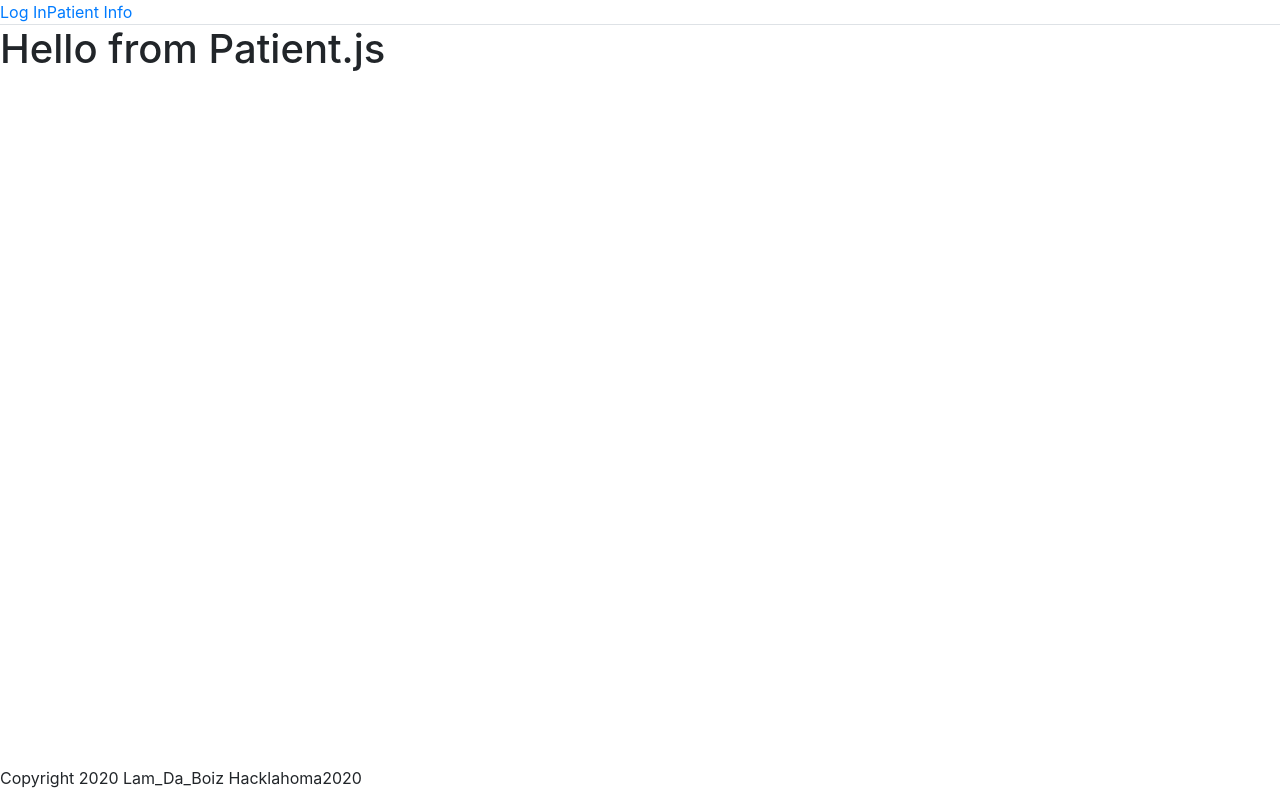
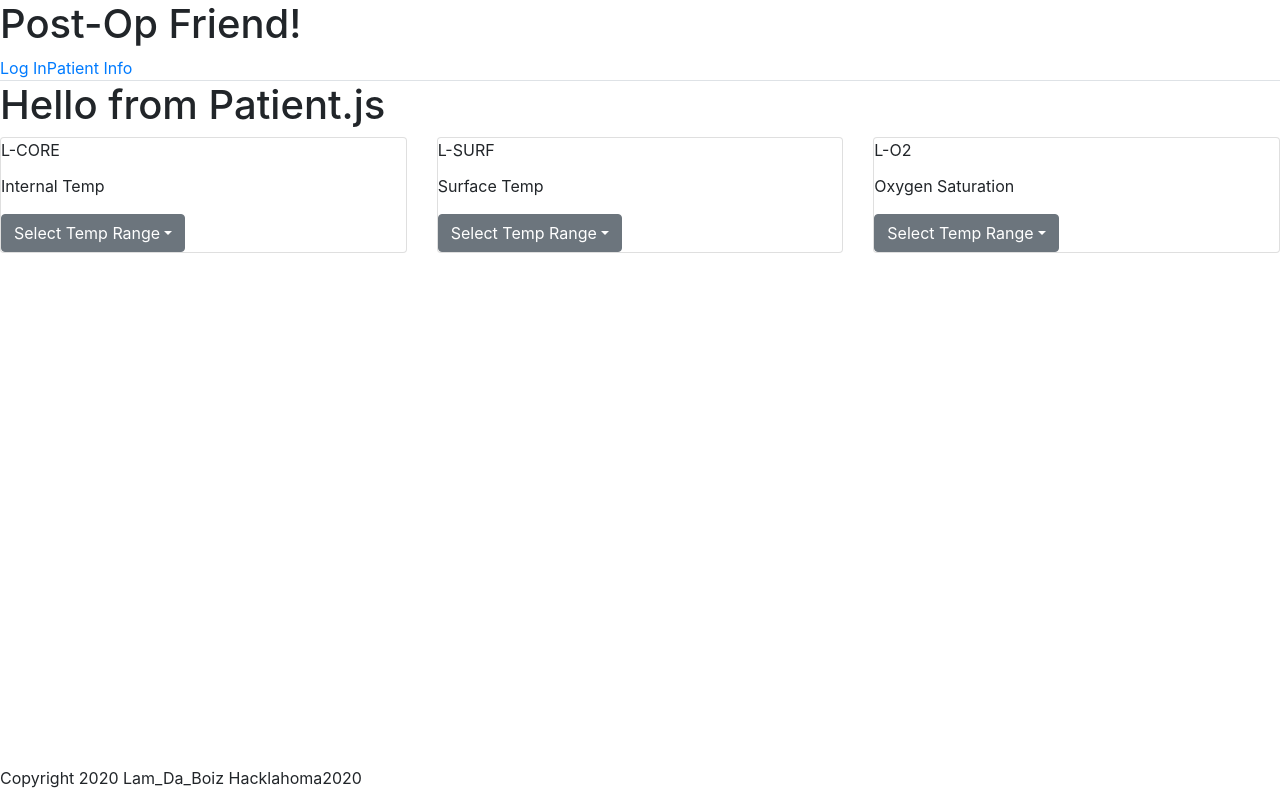
Before and after one commit to Post-Op-Patient-App/Front-End, a React (Create React App) app in the folder post-op-patient-app/: page /patient in a window 1280 px wide. Built offline with nearby package versions, Linux system fonts and the light colour scheme.

Commit message:
have the first row in patient but there's  abug where opening one drop down opens all the drop downs at once

```diff
--- a/post-op-patient-app/src/App.css
+++ b/post-op-patient-app/src/App.css
@@ -38,8 +38,8 @@
 }
 
 .login{
-  width: 70%;
-  margin-left: 15%;
+  width: 60%;
+  margin-left: 20%;
 }
 footer{
   position: absolute;
@@ -53,5 +53,5 @@ footer{
 .login Button{
   flex-wrap: wrap;
   align-items: center;
-  margin-left: 15%;
+  margin-left: 40%;
 }
--- a/post-op-patient-app/src/App.js
+++ b/post-op-patient-app/src/App.js
@@ -3,10 +3,14 @@ import {BrowserRouter as Router, Route, Switch, Link} from "react-router-dom";
 import './App.css';
 import Patient from "./components/Patient/Patient.js";
 import Home from "./components/Home.js";
+import Nurse from "./components/Nurse/Nurse.js";
 
 function App(props) {
   return (
     <main>
+    <header>
+    <h1>Post-Op Friend!</h1>
+    </header>
     <Router>
       <div className="nav-tabs">
         <Link className="links" to="/">Log In</Link>
--- a/post-op-patient-app/src/components/Home.js
+++ b/post-op-patient-app/src/components/Home.js
@@ -1,21 +1,22 @@
 import React from "react";
 import { withFormik } from "formik";
-import { Button, Form, FormGroup, Label, Input, Card, CardHeader } from 'reactstrap';
+import { Button, Form, FormGroup, Input, Card, CardHeader } from 'reactstrap';
+import * as Yup from "yup";
+
+function Home(){
 
 
-function Home(){
   return (
     <div className="home">
-      <h1>This is the home page and it will have a log in form here</h1>
       <Card className="login">
       <CardHeader>Log In</CardHeader>
       <Form inline className="login-form">
       <FormGroup className="mb-2 mr-sm-2 mb-sm-0">
-        <Label for="exampleEmail" className="mr-sm-2">Email</Label>
+        <label for="exampleEmail" className="mr-sm-2">Email</label>
         <Input type="email" name="email" id="exampleEmail" placeholder="something@idk.cool" />
       </FormGroup>
       <FormGroup className="mb-2 mr-sm-2 mb-sm-0">
-        <Label for="password" className="mr-sm-2">Password</Label>
+        <label for="password" className="mr-sm-2">Password</label>
         <Input type="password" name="password" id="password" placeholder="don't tell!" />
       </FormGroup>
       <Button>Submit</Button>
@@ -26,6 +27,16 @@ function Home(){
 }
 
 const FormikHome = withFormik({
+  mapPropsToValues({email, password}){
+    return{
+      email: email || "",
+      password: password || "",
+    };
+  },
+  validationSchema: Yup.object().shape({
+    email: Yup.string().required(),
+    password: Yup.string().required()
+  }),
 
 })(Home);
 
--- /dev/null
+++ b/post-op-patient-app/src/components/Nurse/Nurse.js
@@ -0,0 +1,10 @@
+import React from 'react';
+import {BrowserRouter as Router, Route, Switch, Link} from "react-router-dom";
+
+const Nurse = () =>{
+  return(
+    <h2>This is from nurse.js</h2>
+  )
+}
+
+export default Nurse;
--- a/post-op-patient-app/src/components/Patient/Patient.js
+++ b/post-op-patient-app/src/components/Patient/Patient.js
@@ -1,11 +1,95 @@
-import React from "react";
-import Formik from "formik";
+import React, {useState} from "react";
+import {
+  Card,
+  Button,
+  CardTitle,
+  CardText,
+  Col,
+  Row,
+  Dropdown,
+  DropdownToggle,
+  DropdownMenu,
+  DropdownItem
+} from 'reactstrap';
 
 
 function Patient() {
+  const [dropdownOpen, setDropdownOpen] = useState(false);
+
+  const toggle = () => setDropdownOpen(prevState => !prevState);
+
   return (
     <div className="patient">
     <h1>Hello from Patient.js</h1>
+    <Row>
+      <Col>
+        <Card>
+          <CardTitle>L-CORE</CardTitle>
+          <CardText>Internal Temp</CardText>
+          <Dropdown isOpen={dropdownOpen} toggle={toggle}>
+          {/*This does run a bug that allows all 3 to open at the same time but
+            it can be solved later!
+            */}
+      <DropdownToggle caret>
+        Select Temp Range
+        </DropdownToggle>
+      <DropdownMenu>
+        <DropdownItem header>Celcius</DropdownItem>
+        <DropdownItem>{`>37°`}</DropdownItem>
+        <DropdownItem>{`36-37°`}</DropdownItem>
+        <DropdownItem>{`<36°`}</DropdownItem>
+        <DropdownItem divider />
+        <DropdownItem header>Fahrenheit</DropdownItem>
+        <DropdownItem>{`>98.6°`}</DropdownItem>
+        <DropdownItem>{`96.8-98.6°`}</DropdownItem>
+        <DropdownItem>{`<96.8°`}</DropdownItem>
+      </DropdownMenu>
+    </Dropdown>
+        </Card>
+        </Col>
+        <Col>
+        <Card>
+          <CardTitle>L-SURF</CardTitle>
+          <CardText>Surface Temp</CardText>
+          <Dropdown isOpen={dropdownOpen} toggle={toggle}>
+      <DropdownToggle caret>
+        Select Temp Range
+        </DropdownToggle>
+      <DropdownMenu>
+        <DropdownItem header>Celcius</DropdownItem>
+        <DropdownItem>{`>36.5°`}</DropdownItem>
+        <DropdownItem>{`36.5-35°`}</DropdownItem>
+        <DropdownItem>{`<35°`}</DropdownItem>
+        <DropdownItem divider />
+        <DropdownItem header>Fahrenheit</DropdownItem>
+        <DropdownItem>{`>97.7°`}</DropdownItem>
+        <DropdownItem>{`95-97.7°`}</DropdownItem>
+        <DropdownItem>{`<95°`}</DropdownItem>
+      </DropdownMenu>
+    </Dropdown>
+        </Card>
+        </Col>
+        <Col>
+        <Card>
+          <CardTitle>L-O2</CardTitle>
+          <CardText>Oxygen Saturation</CardText>
+          <Dropdown isOpen={dropdownOpen} toggle={toggle}>
+      <DropdownToggle caret>
+        Select Temp Range
+        </DropdownToggle>
+      <DropdownMenu>
+        <DropdownItem header>Percentage</DropdownItem>
+        <DropdownItem>{`>=98%`}</DropdownItem>
+        <DropdownItem>{`90-98%`}</DropdownItem>
+        <DropdownItem>{`>97.7%`}</DropdownItem>
+        <DropdownItem>{`>98.6°`}</DropdownItem>
+        <DropdownItem>{`95%-97.7%°`}</DropdownItem>
+        <DropdownItem>{`<95%`}</DropdownItem>
+      </DropdownMenu>
+    </Dropdown>
+        </Card>
+        </Col>
+    </Row>
     </div>
   );
 }
--- a/post-op-patient-app/src/index.js
+++ b/post-op-patient-app/src/index.js
@@ -2,10 +2,15 @@ import React from 'react';
 import ReactDOM from 'react-dom';
 import './index.css';
 import App from './App';
+import {BrowserRouter as Router} from "react-router-dom";
 import * as serviceWorker from './serviceWorker';
 import 'bootstrap/dist/css/bootstrap.min.css';
 
-ReactDOM.render(<App />, document.getElementById('root'));
+ReactDOM.render(
+  <Router>
+    <App />
+  </Router>
+  , document.getElementById('root'));
 
 // If you want your app to work offline and load faster, you can change
 // unregister() to register() below. Note this comes with some pitfalls.
```
